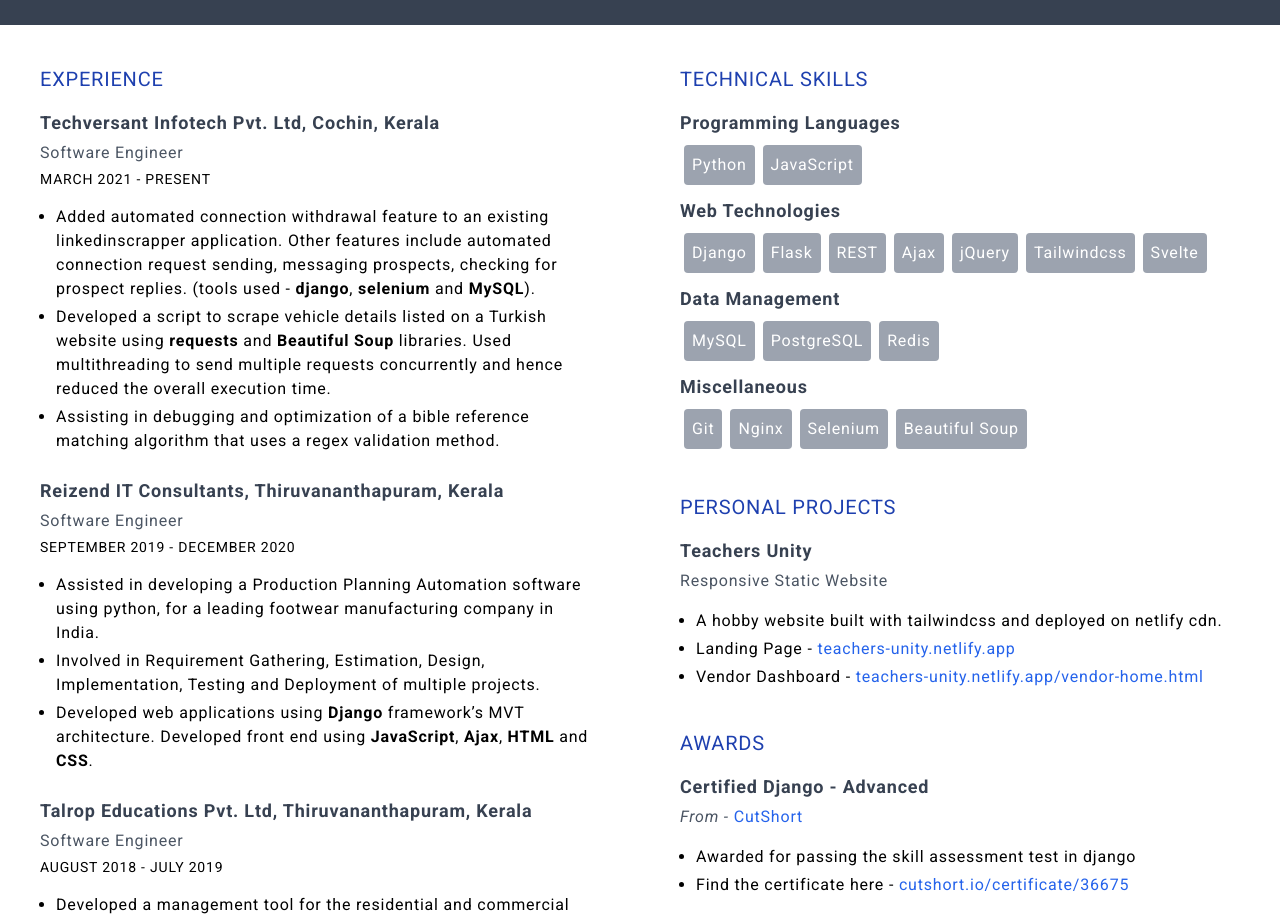
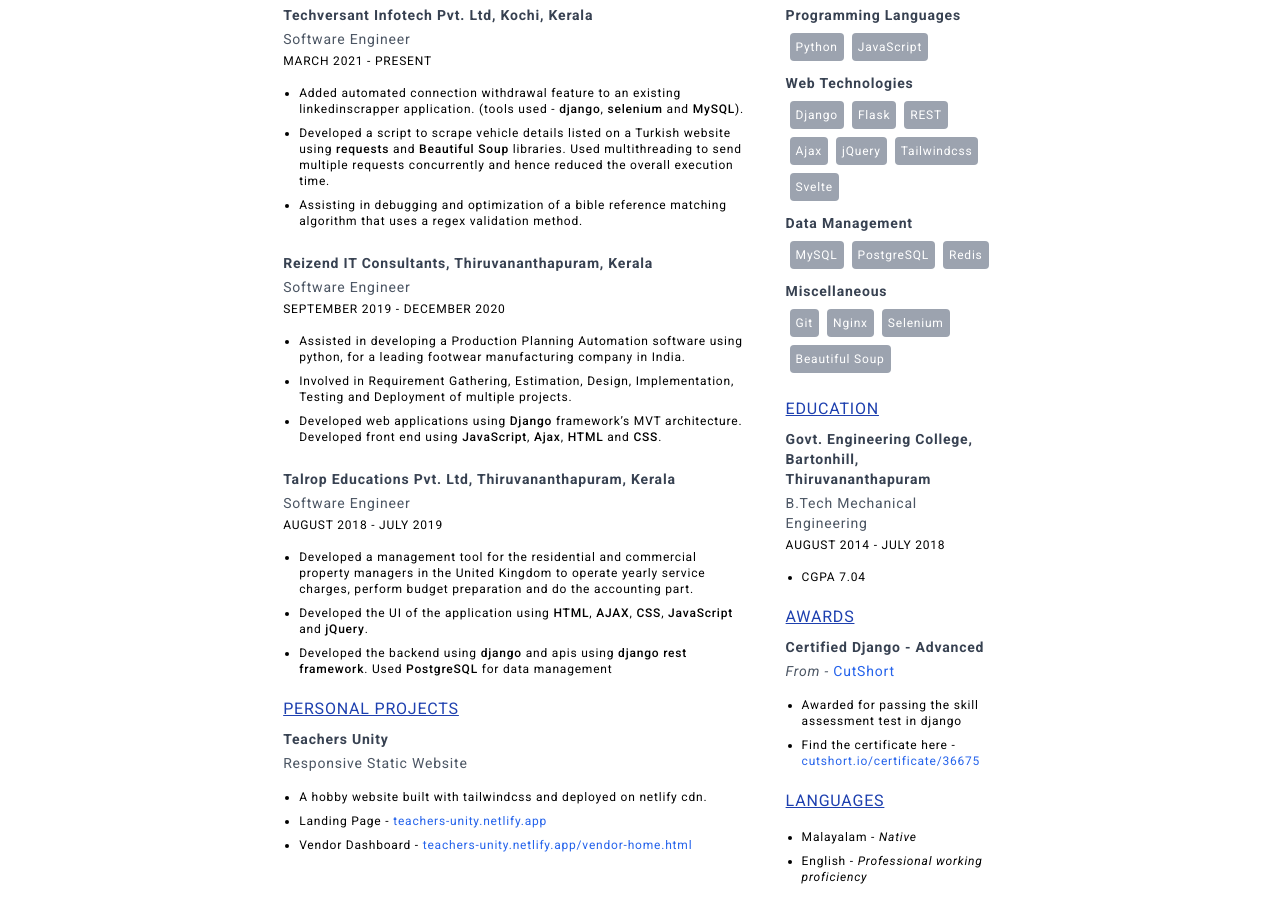
Before and after one commit to prijinprakash/prijinprakash.github.io, a plain HTML site: page index.html in a window 1280 px wide. Shown: the part 175-1096 px from the top of the page. Drawn offline with nearby package versions, Linux system fonts and the light colour scheme.

Commit message:
new layout for resume

```diff
--- a/index.html
+++ b/index.html
@@ -12,13 +12,13 @@
     <title>Resume</title>
 </head>
 <body class="tracking-wider">
-    <div class="flex justify-between items-center p-10 bg-gray-700 text-white">
+    <div class="flex justify-between items-center px-10 py-5 bg-gray-700 text-white">
         <div class="">
-            <h1 class="mb-2 text-5xl uppercase">Prijin Prakash</h1>
-            <p class="mb-4">Python Developer</p>
-            <p><i class="fas fa-map-marker-alt mr-2"></i>Thiruvananthapuram, Kerala, India</p>
+            <h1 class="mb-2 text-3xl uppercase">Prijin Prakash</h1>
+            <p class="mb-1 text-sm">Python Developer</p>
+            <p class="text-sm"><i class="fas fa-map-marker-alt mr-2"></i>Thiruvananthapuram, Kerala, India</p>
         </div>
-        <div class="grid">
+        <div class="grid text-sm">
             <a href="mailto:prakashprijin@gmail.com"><i class="fas fa-envelope mr-2"></i>prakashprijin@gmail.com</a>
             <a href="tel:+917012755971"><i class="fas fa-mobile-alt mr-2 mt-3"></i>+91 7012755971</a>
             <a href="https://www.linkedin.com/in/prijin-prakash" target="_new">
@@ -26,109 +26,110 @@
             </a>
         </div>
     </div>
-    <div class="p-10 grid grid-cols-2 gap-20">
-        <div class="">
-            <h2 class="uppercase text-blue-800 text-xl">experience</h2>
-            <div class="mt-4">
-                <p class="text-lg font-bold text-gray-700">Techversant Infotech Pvt. Ltd, Cochin, Kerala</p>
-                <p class="my-1 text-gray-600">Software Engineer</p>
-                <p class="uppercase text-sm">march 2021 - present</p>
-                <ul class="mt-4 ml-4 list-disc space-y-1">
-                    <li>Added automated connection withdrawal feature to an existing linkedinscrapper application. Other features include automated connection request sending, messaging prospects, checking for prospect replies. (tools used - <b>django</b>, <b>selenium</b> and <b>MySQL</b>).</li>
-                    <li>Developed a script to scrape vehicle details listed on a Turkish website using <b>requests</b> and <b>Beautiful Soup</b> libraries. Used multithreading to send multiple requests concurrently and hence reduced the overall execution time.</li>
+    <div class="px-10 py-5 grid grid-cols-3 gap-10">
+        <div class="col-span-2">
+            <h2 class="uppercase text-blue-800 underline">experience</h2>
+            <div class="mt-2">
+                <p class="font-bold text-gray-700 text-sm">Techversant Infotech Pvt. Ltd, Kochi, Kerala</p>
+                <p class="my-1 text-gray-600 text-sm">Software Engineer</p>
+                <p class="uppercase text-xs">march 2021 - present</p>
+                <ul class="mt-4 ml-4 list-disc space-y-2 text-xs">
+                    <li>Added automated connection withdrawal feature to an existing linkedinscrapper application. (tools used - <b class="font-medium">django</b>, <b class="font-medium">selenium</b> and <b class="font-medium">MySQL</b>).</li>
+                    <li>Developed a script to scrape vehicle details listed on a Turkish website using <b class="font-medium">requests</b> and <b class="font-medium">Beautiful Soup</b> libraries. Used multithreading to send multiple requests concurrently and hence reduced the overall execution time.</li>
                     <li>Assisting in debugging and optimization of a bible reference matching algorithm that uses a regex validation method.</li>
                 </ul>
             </div>
             <div class="my-6">
-                <p class="text-lg font-bold text-gray-700">Reizend IT Consultants, Thiruvananthapuram, Kerala</p>
-                <p class="my-1 text-gray-600">Software Engineer</p>
-                <p class="uppercase text-sm">september 2019 - december 2020</p>
-                <ul class="mt-4 ml-4 list-disc space-y-1">
+                <p class="font-bold text-gray-700 text-sm">Reizend IT Consultants, Thiruvananthapuram, Kerala</p>
+                <p class="my-1 text-gray-600 text-sm">Software Engineer</p>
+                <p class="uppercase text-xs">september 2019 - december 2020</p>
+                <ul class="mt-4 ml-4 list-disc space-y-2 text-xs">
                     <li>Assisted in developing a Production Planning Automation software using python, for a leading footwear manufacturing company in India.</li>
                     <li>Involved in Requirement Gathering, Estimation, Design, Implementation, Testing and Deployment of multiple projects.</li>
-                    <li>Developed web applications using <b>Django</b> framework’s MVT architecture. Developed front end using <b>JavaScript</b>, <b>Ajax</b>, <b>HTML</b> and <b>CSS</b>.</li>
+                    <li>Developed web applications using <b class="font-medium">Django</b> framework’s MVT architecture. Developed front end using <b class="font-medium">JavaScript</b>, <b class="font-medium">Ajax</b>, <b class="font-medium">HTML</b> and <b class="font-medium">CSS</b>.</li>
                 </ul>
             </div>
             <div>
-                <p class="text-lg font-bold text-gray-700">Talrop Educations Pvt. Ltd, Thiruvananthapuram, Kerala</p>
-                <p class="my-1 text-gray-600">Software Engineer</p>
-                <p class="uppercase text-sm">august 2018 - july 2019</p>
-                <ul class="mt-4 ml-4 list-disc space-y-1">
+                <p class="font-bold text-gray-700 text-sm">Talrop Educations Pvt. Ltd, Thiruvananthapuram, Kerala</p>
+                <p class="my-1 text-gray-600 text-sm">Software Engineer</p>
+                <p class="uppercase text-xs">august 2018 - july 2019</p>
+                <ul class="mt-4 ml-4 list-disc space-y-2 text-xs">
                     <li>Developed a management tool for the residential and commercial property managers in the United Kingdom to operate yearly service charges, perform budget preparation and do the accounting part.</li>
-                    <li>Developed the UI of the application using <b>HTML</b>, <b>AJAX</b>, <b>CSS</b>, <b>JavaScript</b> and <b>jQuery</b>.</li>
-                    <li>Developed the backend using <b>django</b> and apis using <b>django rest framework</b>. Used <b>PostgreSQL</b> for data management</li>
+                    <li>Developed the UI of the application using <b class="font-medium">HTML</b>, <b class="font-medium">AJAX</b>, <b class="font-medium">CSS</b>, <b class="font-medium">JavaScript</b> and <b class="font-medium">jQuery</b>.</li>
+                    <li>Developed the backend using <b class="font-medium">django</b> and apis using <b class="font-medium">django rest framework</b>. Used <b class="font-medium">PostgreSQL</b> for data management</li>
                 </ul>
             </div>
-            <h2 class="uppercase text-blue-800 text-xl mt-10">education</h2>
-            <div class="mt-4">
-                <p class="text-lg font-bold text-gray-700">Govt. Engineering College, Bartonhill, Thiruvananthapuram</p>
-                <p class="my-1 text-gray-600">B.Tech Mechanical Engineering</p>
-                <p class="uppercase text-sm">august 2014 - july 2018</p>
-                <ul class="mt-4 ml-4 list-disc space-y-1">
-                    <li>CGPA 7.04</li>
-                </ul>
-            </div>
-        </div>
-        <div>
-            <h2 class="uppercase text-blue-800 text-xl">technical skills</h2>
-            <div class="mt-4">
-                <p class="text-lg font-bold text-gray-700">Programming Languages</p>
-                <p class="my-1 text-white flex flex-wrap">
-                    <span class="p-2 bg-gray-400 rounded m-1">Python</span>
-                    <span class="p-2 bg-gray-400 rounded m-1">JavaScript</span>
-                </p>
-            </div>
+            <h2 class="uppercase text-blue-800 mt-5 underline">personal projects</h2>
             <div class="mt-2">
-                <p class="text-lg font-bold text-gray-700">Web Technologies</p>
-                <p class="my-1 text-white flex flex-wrap">
-                    <span class="p-2 bg-gray-400 rounded m-1">Django</span>
-                    <span class="p-2 bg-gray-400 rounded m-1">Flask</span>
-                    <span class="p-2 bg-gray-400 rounded m-1">REST</span>
-                    <span class="p-2 bg-gray-400 rounded m-1">Ajax</span>
-                    <span class="p-2 bg-gray-400 rounded m-1">jQuery</span>
-                    <span class="p-2 bg-gray-400 rounded m-1">Tailwindcss</span>
-                    <span class="p-2 bg-gray-400 rounded m-1">Svelte</span>
-                </p>
-            </div>
-            <div class="mt-2">
-                <p class="text-lg font-bold text-gray-700">Data Management</p>
-                <p class="my-1 text-white flex flex-wrap">
-                    <span class="p-2 bg-gray-400 rounded m-1">MySQL</span>
-                    <span class="p-2 bg-gray-400 rounded m-1">PostgreSQL</span>
-                    <span class="p-2 bg-gray-400 rounded m-1">Redis</span>
-                </p>
-            </div>
-            <div class="mt-2">
-                <p class="text-lg font-bold text-gray-700">Miscellaneous</p>
-                <p class="my-1 text-white flex flex-wrap">
-                    <span class="p-2 bg-gray-400 rounded m-1">Git</span>
-                    <span class="p-2 bg-gray-400 rounded m-1">Nginx</span>
-                    <span class="p-2 bg-gray-400 rounded m-1">Selenium</span>
-                    <span class="p-2 bg-gray-400 rounded m-1">Beautiful Soup</span>
-                </p>
-            </div>
-            <h2 class="uppercase text-blue-800 text-xl mt-10">personal projects</h2>
-            <div class="mt-4">
-                <p class="text-lg font-bold text-gray-700">Teachers Unity</p>
-                <p class="my-1 text-gray-600">Responsive Static Website</p>
-                <ul class="mt-4 ml-4 list-disc space-y-1">
+                <p class="font-bold text-gray-700 text-sm">Teachers Unity</p>
+                <p class="my-1 text-gray-600 text-sm">Responsive Static Website</p>
+                <ul class="mt-4 ml-4 list-disc space-y-2 text-xs">
                     <li>A hobby website built with tailwindcss and deployed on netlify cdn.</li>
                     <li>Landing Page - <a href="https://teachers-unity.netlify.app/" class="text-blue-600" target="_new">teachers-unity.netlify.app</a></li>
                     <li>Vendor Dashboard - <a href="https://teachers-unity.netlify.app/vendor-home.html" class="text-blue-600" target="_new">teachers-unity.netlify.app/vendor-home.html</a></li>
                 </ul>
             </div>
-            <h2 class="uppercase text-blue-800 text-xl mt-10">awards</h2>
-            <div class="mt-4">
-                <p class="text-lg font-bold text-gray-700">Certified Django - Advanced</p>
-                <p class="my-1 text-gray-600"><i>From - </i><a href="https://cutshort.io/" class="text-blue-600" target="_new">CutShort</a></p>
-                <ul class="mt-4 ml-4 list-disc space-y-1">
+        </div>
+        <div>
+            <h2 class="uppercase text-blue-800 underline">technical skills</h2>
+            <div class="mt-2">
+                <p class="font-bold text-gray-700 text-sm">Programming Languages</p>
+                <p class="my-1 text-white flex flex-wrap text-xs">
+                    <span class="p-1.5 bg-gray-400 rounded m-1 text-center flex items-center justify-center">Python</span>
+                    <span class="p-1.5 bg-gray-400 rounded m-1 text-center flex items-center justify-center">JavaScript</span>
+
+                </p>
+            </div>
+            <div class="mt-2">
+                <p class="font-bold text-gray-700 text-sm">Web Technologies</p>
+                <p class="my-1 text-white flex flex-wrap text-xs">
+                    <span class="p-1.5 bg-gray-400 rounded m-1 text-center flex items-center justify-center">Django</span>
+                    <span class="p-1.5 bg-gray-400 rounded m-1 text-center flex items-center justify-center">Flask</span>
+                    <span class="p-1.5 bg-gray-400 rounded m-1 text-center flex items-center justify-center">REST</span>
+                    <span class="p-1.5 bg-gray-400 rounded m-1 text-center flex items-center justify-center">Ajax</span>
+                    <span class="p-1.5 bg-gray-400 rounded m-1 text-center flex items-center justify-center">jQuery</span>
+                    <span class="p-1.5 bg-gray-400 rounded m-1 text-center flex items-center justify-center">Tailwindcss</span>
+                    <span class="p-1.5 bg-gray-400 rounded m-1 text-center flex items-center justify-center">Svelte</span>
+                </p>
+            </div>
+            <div class="mt-2">
+                <p class="font-bold text-gray-700 text-sm">Data Management</p>
+                <p class="my-1 text-white flex flex-wrap text-xs">
+                    <span class="p-1.5 bg-gray-400 rounded m-1 text-center flex items-center justify-center">MySQL</span>
+                    <span class="p-1.5 bg-gray-400 rounded m-1 text-center flex items-center justify-center">PostgreSQL</span>
+                    <span class="p-1.5 bg-gray-400 rounded m-1 text-center flex items-center justify-center">Redis</span>
+                </p>
+            </div>
+            <div class="mt-2">
+                <p class="font-bold text-gray-700 text-sm">Miscellaneous</p>
+                <p class="my-1 text-white flex flex-wrap text-xs">
+                    <span class="p-1.5 bg-gray-400 rounded m-1 text-center flex items-center justify-center">Git</span>
+                    <span class="p-1.5 bg-gray-400 rounded m-1 text-center flex items-center justify-center">Nginx</span>
+                    <span class="p-1.5 bg-gray-400 rounded m-1 text-center flex items-center justify-center">Selenium</span>
+                    <span class="p-1.5 bg-gray-400 rounded m-1 text-center flex items-center justify-center">Beautiful Soup</span>
+                </p>
+            </div>
+            <h2 class="uppercase text-blue-800 mt-5 underline">education</h2>
+            <div class="mt-2">
+                <p class="font-bold text-gray-700 text-sm">Govt. Engineering College, Bartonhill, Thiruvananthapuram</p>
+                <p class="my-1 text-gray-600 text-sm">B.Tech Mechanical Engineering</p>
+                <p class="uppercase text-xs">august 2014 - july 2018</p>
+                <ul class="mt-4 ml-4 list-disc space-y-2 text-xs">
+                    <li>CGPA 7.04</li>
+                </ul>
+            </div>
+            <h2 class="uppercase text-blue-800 mt-5 underline">awards</h2>
+            <div class="mt-2">
+                <p class="font-bold text-gray-700 text-sm">Certified Django - Advanced</p>
+                <p class="my-1 text-gray-600 text-sm"><i>From - </i><a href="https://cutshort.io/" class="text-blue-600" target="_new">CutShort</a></p>
+                <ul class="mt-4 ml-4 list-disc space-y-2 text-xs">
                     <li>Awarded for passing the skill assessment test in django</li>
                     <li>Find the certificate here - <a href="https://cutshort.io/certificate/36675" target="_new" class="text-blue-600">cutshort.io/certificate/36675</a></li>
                 </ul>
             </div>
-            <h2 class="uppercase text-blue-800 text-xl mt-10">languages</h2>
-            <div class="mt-4">
-                <ul class="mt-4 ml-4 list-disc space-y-1">
+            <h2 class="uppercase text-blue-800 mt-5 underline">languages</h2>
+            <div class="mt-2">
+                <ul class="mt-4 ml-4 list-disc space-y-2 text-xs">
                     <li>Malayalam - <i>Native</i></li>
                     <li>English - <i>Professional working proficiency</i></li>
                 </ul>
@@ -137,8 +138,13 @@
     </div>
 </body>
 <style>
-    body {
+
+    body, html {
         font-family: 'Roboto', sans-serif;
+        width: 210mm;
+        height: 297mm;
+        margin: auto;
+        background-color: #fff;
     }
 </style>
 </html>
```
